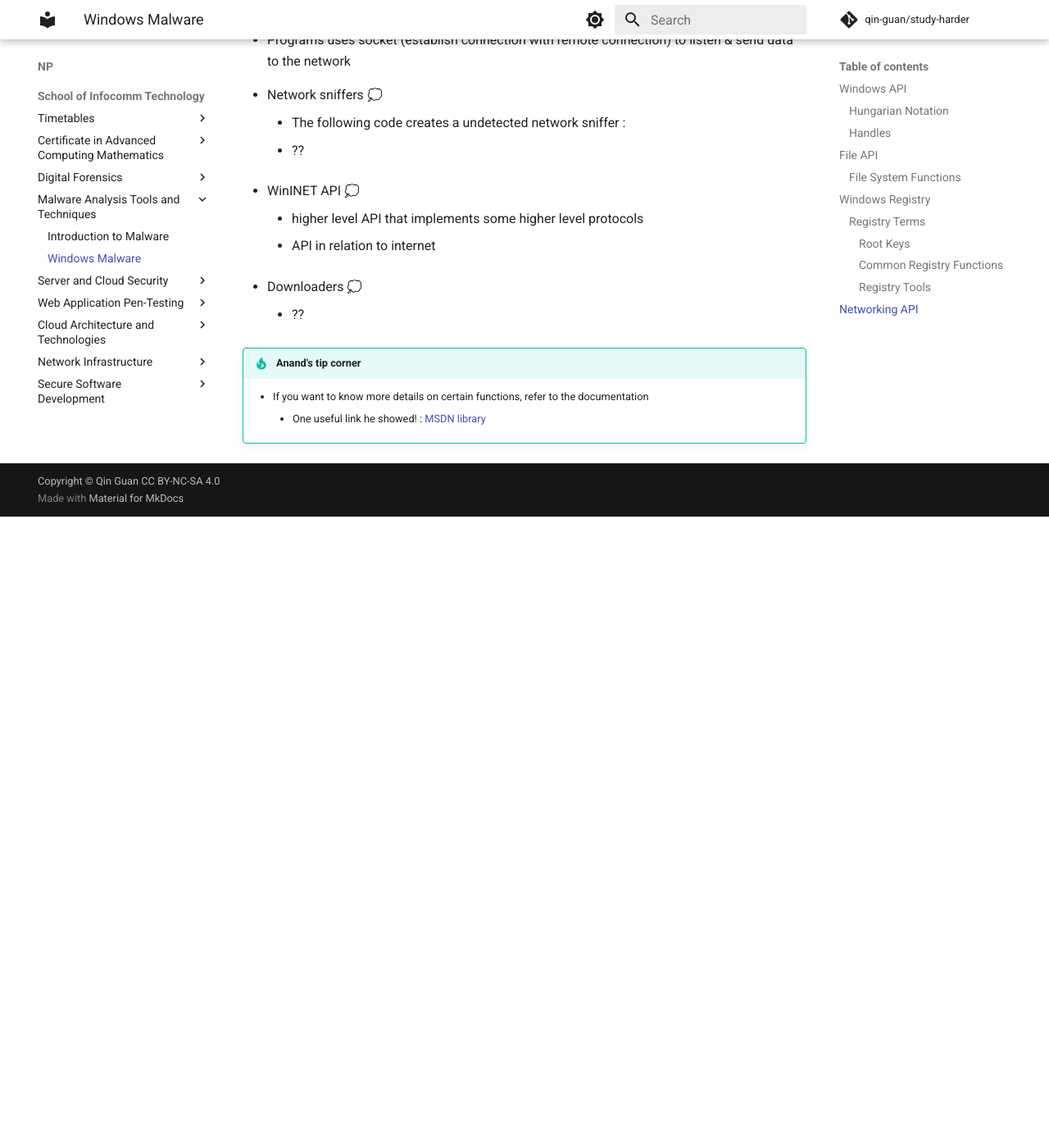
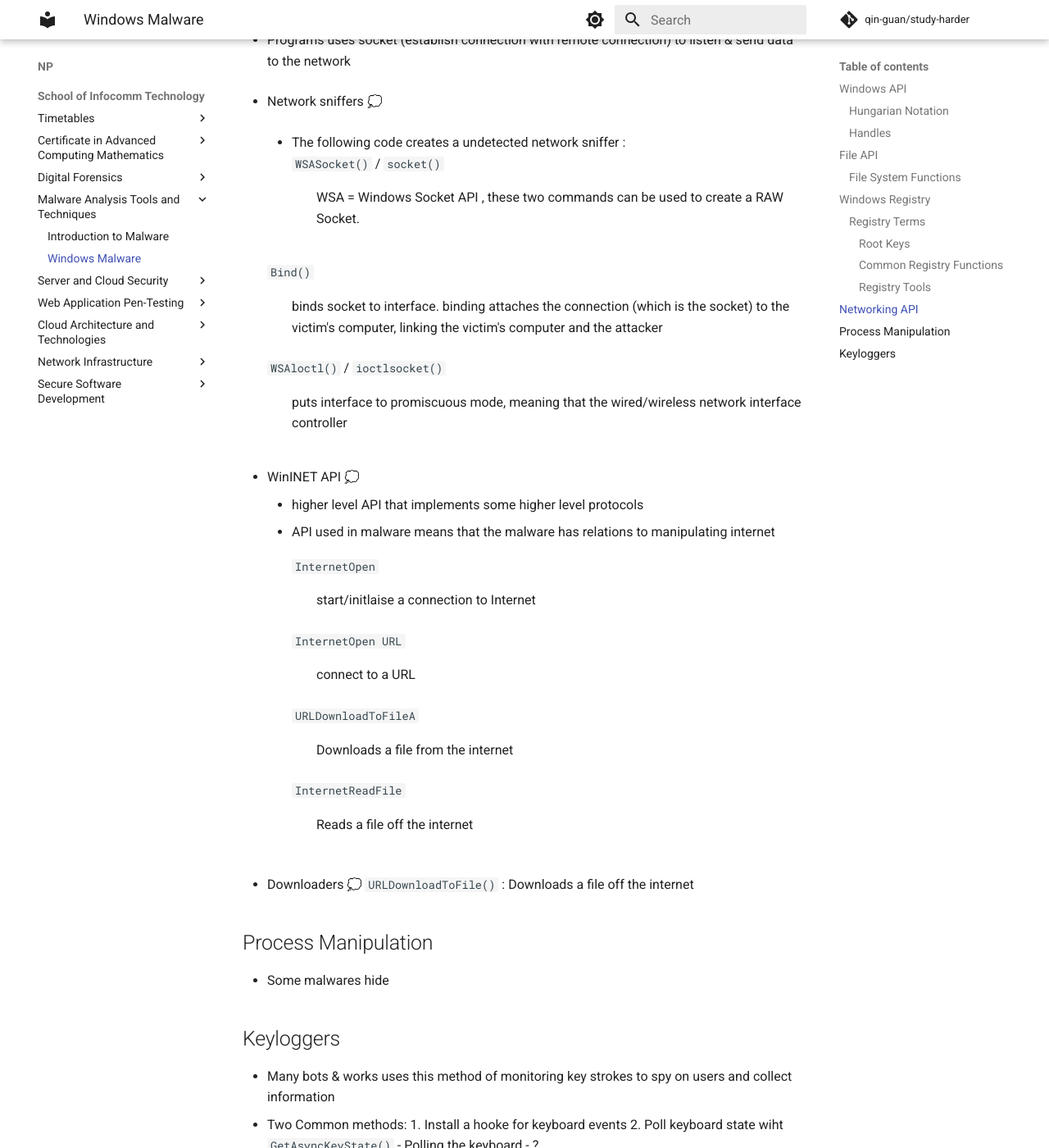
Before and after one commit to qin-guan/study-harder, an MkDocs documentation site: the page built from docs/np/ict/matt/windows-malware.md, in a window 1280 px wide and 1400 px high, scrolled down 1969 px. Shown: the whole window at 82% size. Built offline with MkDocs 1.6.1 and Material for MkDocs 9.7.7, drawn with Linux system fonts in a browser that asks for light colours; emoji names are drawn with the system emoji font; comment, search, counter and statistics services are not loaded; before the commit the page ends 2599 px from its top, so only the background shows below that; some of the changed text lies outside the part shown.

Commit message:
Update windows-malware.md
v1.4

```diff
--- a/docs/np/ict/matt/windows-malware.md
+++ b/docs/np/ict/matt/windows-malware.md
@@ -70,16 +70,52 @@ Malware interacts with OS via API to execute code.
 
 - Network sniffers :thought_balloon:
   - The following code creates a undetected network sniffer :
-  - ??
+  `WSASocket()` / `socket()`
+  : WSA = Windows Socket API , these two commands can be used to create a RAW Socket.
+
+  `Bind()`
+  :
+    binds socket to interface.
+    binding attaches the connection (which is the socket) to the victim's computer, linking the victim's computer and the attacker
+
+  `WSAloctl()` / `ioctlsocket()`
+  : puts interface to promiscuous mode, meaning that the wired/wireless network interface controller
 
 - WinINET API :thought_balloon:
   - higher level API that implements some higher level protocols
-  - API in relation to internet
+  - API used in malware means that the malware has relations to manipulating internet
+
+    `InternetOpen`
+    : start/initlaise a connection to Internet
+
+    `InternetOpen URL`
+    : connect to a URL
+
+    `URLDownloadToFileA`
+    : Downloads a file from the internet
+
+    `InternetReadFile`
+    : Reads a file off the internet
+
 
 - Downloaders :thought_balloon:
-  - ??
+  `URLDownloadToFile()` : Downloads a file off the internet
+
+## Process Manipulation
+- Some malwares hide
+
+##Keyloggers
+- Many bots & works uses this method of monitoring key strokes to spy on users and collect information
+- Two Common methods:
+    1. Install a hooke for keyboard events
+    2. Poll keyboard state wiht `GetAsyncKeyState()`
+    - Polling the keyboard
+    - ?
+
+- Hook
 
 !!! tip "Anand's tip corner"
 
     * If you want to know more details on certain functions, refer to the documentation
       * One useful link he showed! : [MSDN library](https://learn.microsoft.com/en-us/)
+    * Using third party, should also check for security ^
```
